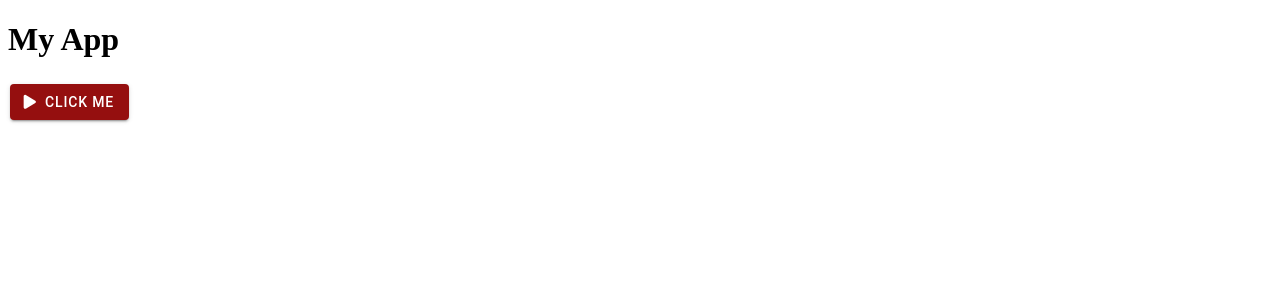
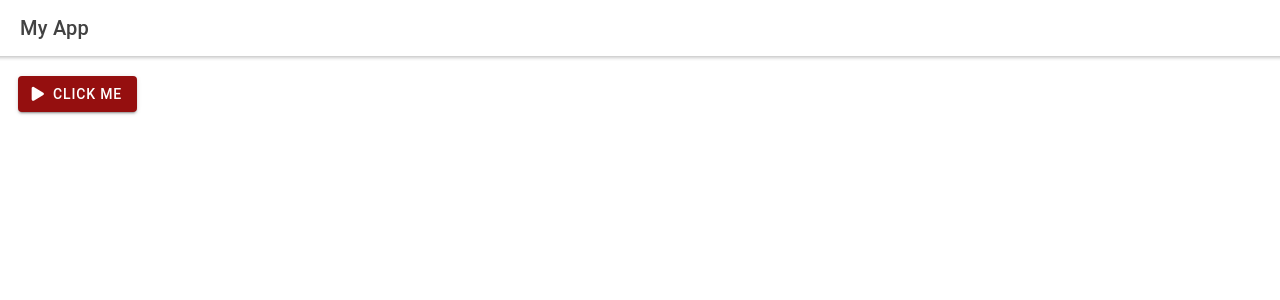
Before and after one commit to Shamjeed/ionic-react-hello-world, a React (Create React App) app: page / in a window 1280 px wide. Shown: the top 300 px of the page. Built offline with nearby package versions, Linux system fonts and the light colour scheme.

Commit message:
Full-Page Ionic Apps

```diff
--- a/src/App.js
+++ b/src/App.js
@@ -1,7 +1,23 @@
-import { IonButton, IonIcon, setupIonicReact, useIonToast } from '@ionic/react';
+import { IonApp, IonButton, IonContent, IonHeader, IonIcon, IonTitle, IonToolbar, setupIonicReact, useIonToast } from '@ionic/react';
 import { play as playIcon } from 'ionicons/icons';
 
+/* Core CSS required for Ionic components to work properly */
 import '@ionic/react/css/core.css';
+
+/* Basic CSS for apps built with Ionic */
+import '@ionic/react/css/normalize.css';
+import '@ionic/react/css/structure.css';
+import '@ionic/react/css/typography.css';
+
+/* Optional CSS utils that can be commented out */
+import '@ionic/react/css/padding.css';
+// import '@ionic/react/css/float-elements.css';
+// import '@ionic/react/css/text-alignment.css';
+// import '@ionic/react/css/text-transformation.css';
+// import '@ionic/react/css/flex-utils.css';
+// import '@ionic/react/css/display.css';
+
+/* Custom styles */
 import './theme/variables.css';
 
 setupIonicReact();
@@ -17,17 +33,19 @@ function App() {
   };
 
   return (
-    <div>
-      <header>
-        <h1>My App</h1>
-      </header>
-      <main>
+    <IonApp>
+      <IonHeader>
+        <IonToolbar>
+          <IonTitle>My App</IonTitle>
+        </IonToolbar>
+      </IonHeader>
+      <IonContent className="ion-padding">
         <IonButton onClick={handleClick}>
           <IonIcon icon={playIcon} slot="start" />
           Click Me
         </IonButton>
-      </main>
-    </div>
+      </IonContent>
+    </IonApp>
   );
 }
 
```
